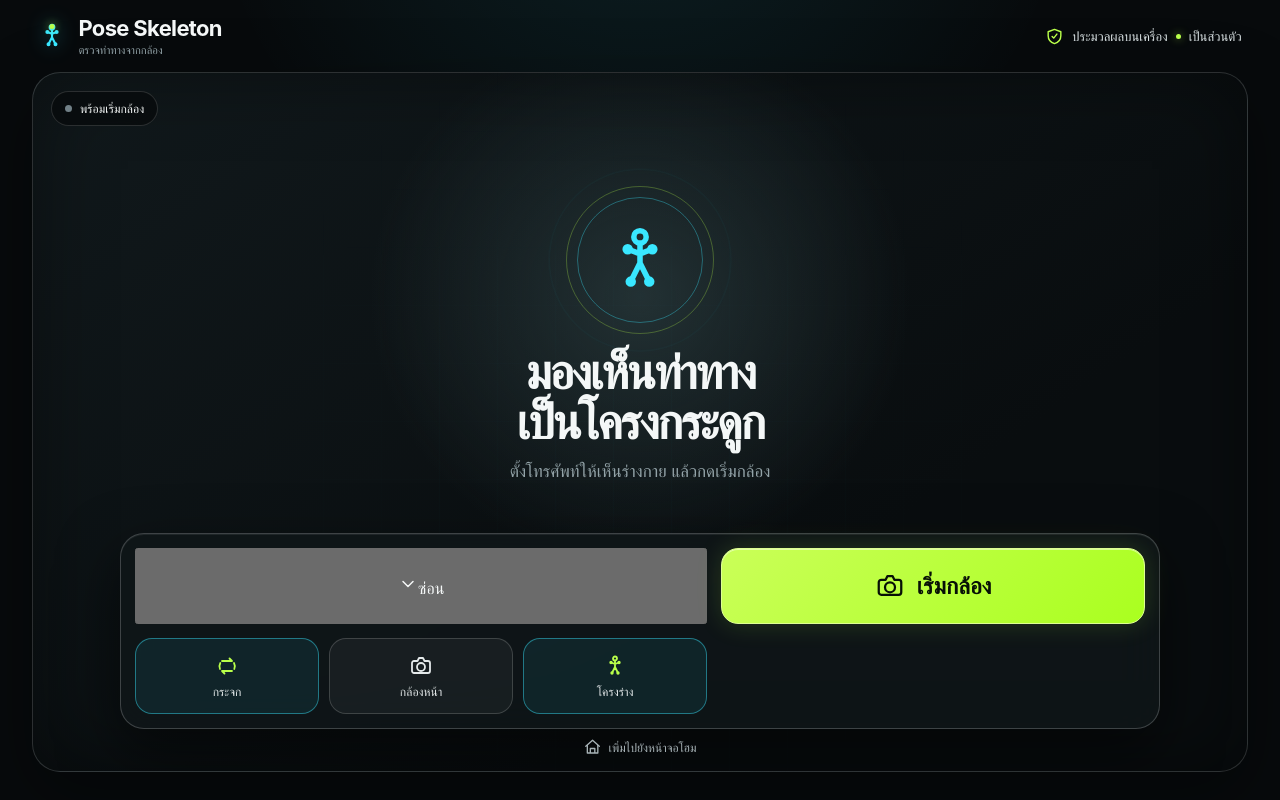
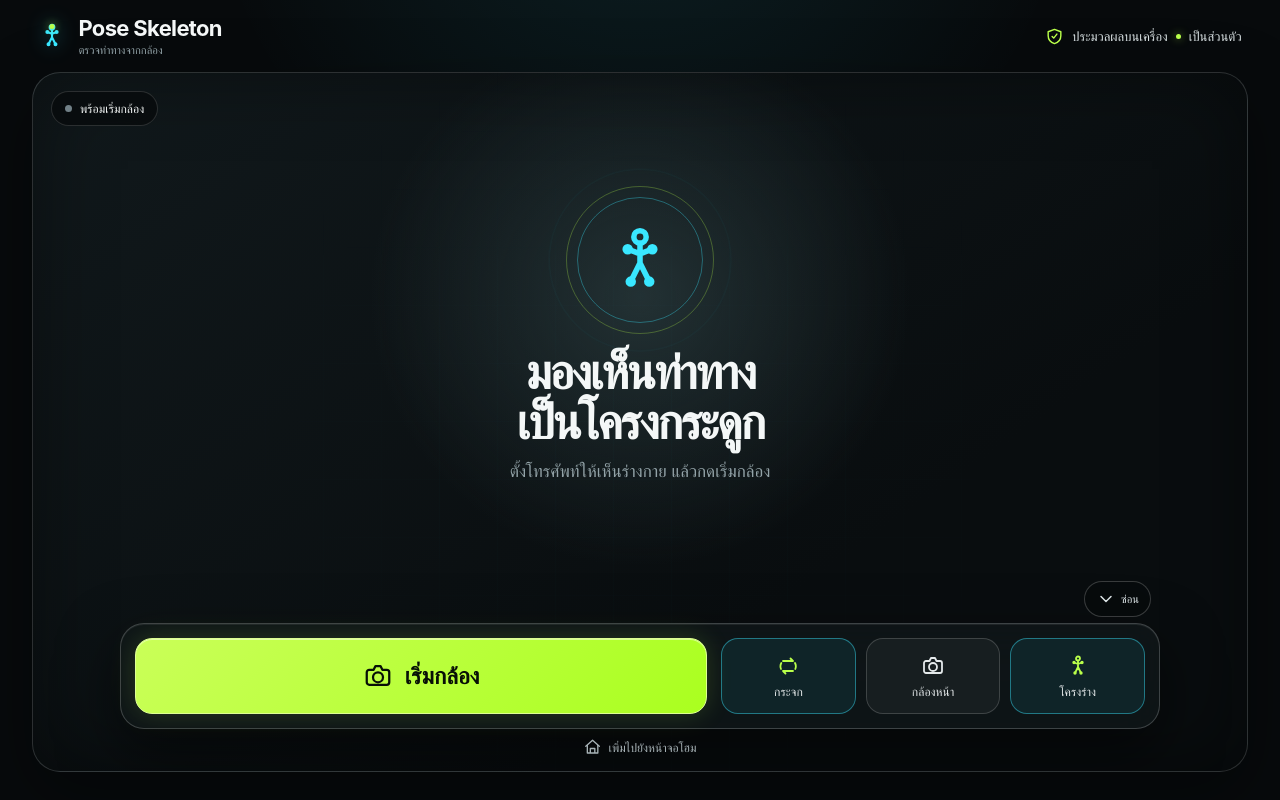
Before and after one commit to solorecord81993/hucam, a Next.js app: page / in a window 1280 px wide. Built offline with nearby package versions, Linux system fonts and the light colour scheme.

Commit message:
Style collapsed camera controls

```diff
--- a/app/globals.css
+++ b/app/globals.css
@@ -362,6 +362,61 @@ button:focus-visible {
   z-index: 5;
 }
 
+.dock-visibility-toggle {
+  align-items: center;
+  backdrop-filter: blur(16px);
+  background: rgba(7, 10, 12, 0.8);
+  border: 1px solid rgba(255, 255, 255, 0.2);
+  border-radius: 999px;
+  color: #dbe3e5;
+  cursor: pointer;
+  display: flex;
+  font-size: 11px;
+  gap: 5px;
+  min-height: 36px;
+  padding: 0 11px;
+  position: absolute;
+  right: 8px;
+  top: -43px;
+  transition:
+    background 160ms ease-out,
+    border-color 160ms ease-out,
+    transform 160ms ease-out;
+}
+
+.dock-visibility-toggle:hover {
+  background: rgba(26, 38, 42, 0.94);
+  border-color: rgba(57, 231, 255, 0.45);
+}
+
+.dock-visibility-toggle:active {
+  transform: scale(0.97);
+}
+
+.control-dock.is-collapsed {
+  backdrop-filter: none;
+  background: transparent;
+  border: 0;
+  bottom: 38px;
+  box-shadow: none;
+  display: block;
+  padding: 0;
+  width: auto;
+}
+
+.control-dock.is-collapsed .start-button,
+.control-dock.is-collapsed .control-row {
+  display: none;
+}
+
+.control-dock.is-collapsed .dock-visibility-toggle {
+  background: rgba(7, 10, 12, 0.84);
+  box-shadow: 0 10px 28px rgba(0, 0, 0, 0.4);
+  min-height: 44px;
+  padding: 0 15px;
+  position: static;
+}
+
 .start-button {
   align-items: center;
   background: linear-gradient(135deg, #caff58, #aaff1f);
@@ -628,6 +683,11 @@ button:focus-visible {
     width: calc(100% - 22px);
   }
 
+  .control-dock.is-collapsed {
+    bottom: max(34px, calc(env(safe-area-inset-bottom) + 25px));
+    width: auto;
+  }
+
   .start-button {
     min-height: 64px;
   }
@@ -723,6 +783,14 @@ button:focus-visible {
     width: min(330px, 36vw);
   }
 
+  .control-dock.is-collapsed {
+    bottom: max(14px, env(safe-area-inset-bottom));
+    left: auto;
+    right: max(14px, env(safe-area-inset-right));
+    transform: none;
+    width: auto;
+  }
+
   .start-button {
     font-size: 17px;
     min-height: 58px;
```
